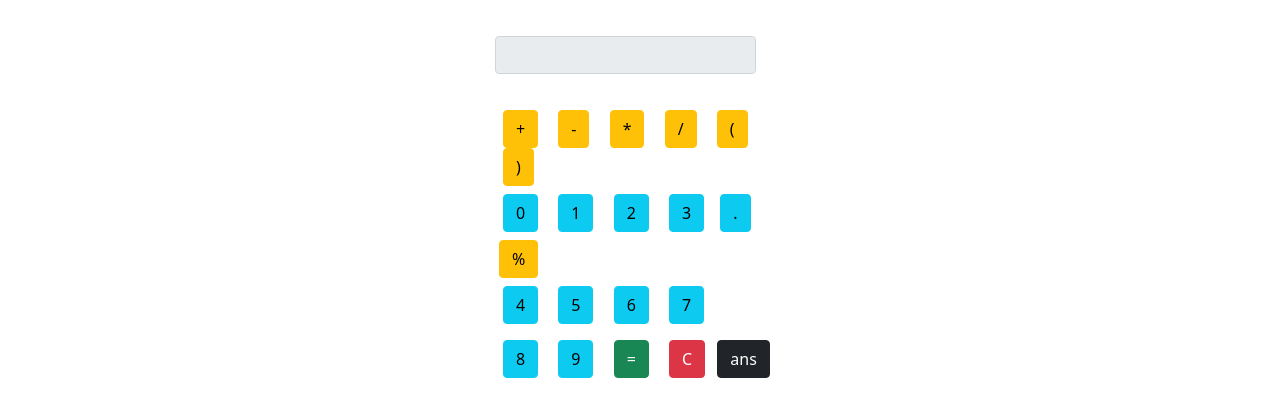
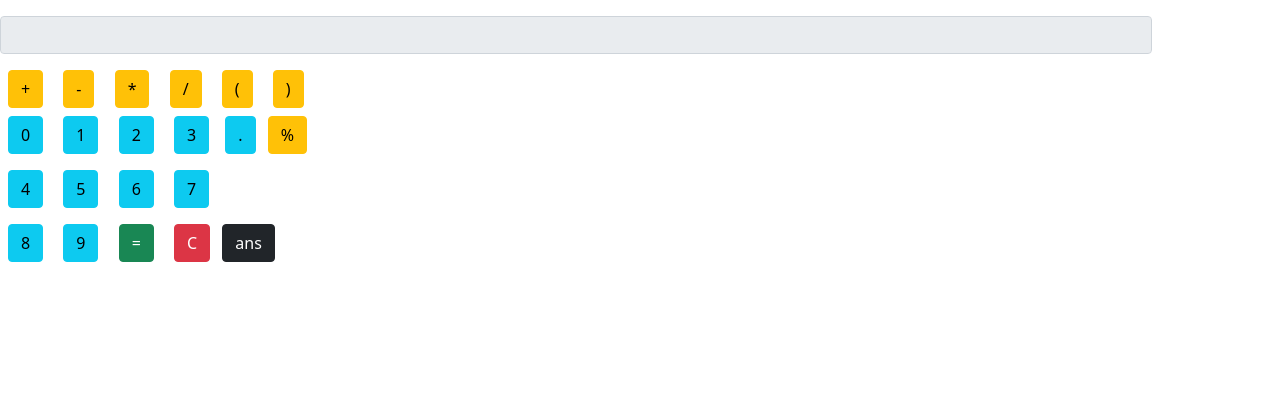
Before and after one commit to avishaiDV/avishaiDV.github.io, a plain HTML site: page calculator/index.html in a window 1280 px wide. Drawn offline with nearby package versions, Linux system fonts and the light colour scheme.

Commit message:
Update style.css

```diff
--- a/calculator/style.css
+++ b/calculator/style.css
@@ -1,10 +1,10 @@
-.center {
+/*.center {
     margin: auto;
     width: 50%;
     justify-content: center;
     padding: 10px;
   }
-
+*/
 body{
 width: max-width;
 }
```
